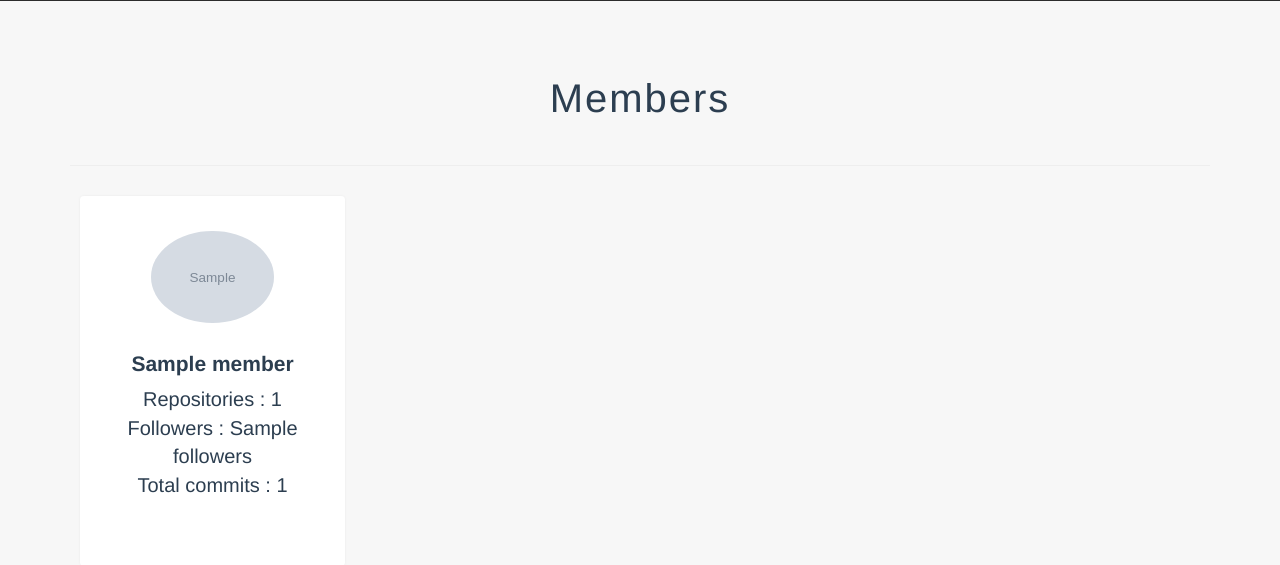
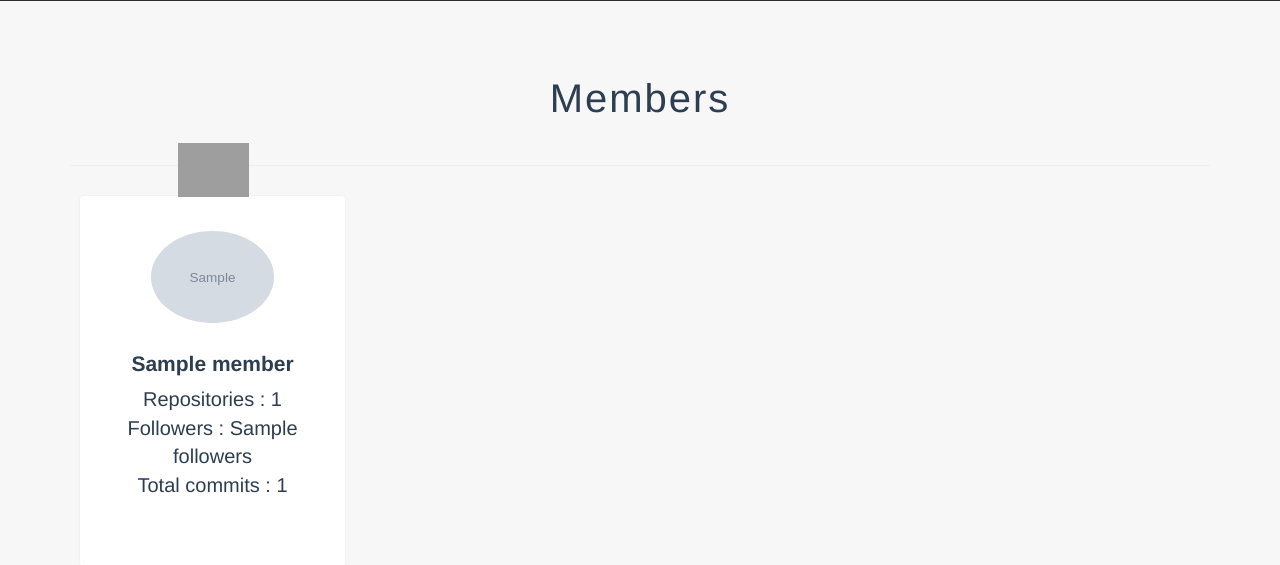
Before and after one commit to SubhrajitPrusty/codex-github, a Flask app: page / in a window 1280 px wide. Shown: the part 645-1210 px from the top of the page. Run offline with Flask 2, Linux system fonts and the light colour scheme; grey boxes marked "Sample" are stand-in pictures; a database or web service that is not in the repository returns one stand-in record (values such as "Sample title"); some libraries are stand-ins or nearby versions; grey boxes are pictures that could not be loaded.

Commit message:
added crown hint for top contributor

```diff
--- a/templates/index.html
+++ b/templates/index.html
@@ -35,6 +35,9 @@
       <hr>
       {% for member in context %}
       <div class="col-sm-6 col-md-3">
+        {% if context.index(member) == 0 %}
+            <img src="static/images/crown.png" alt="crown" style="max-width: 25%; position: absolute; margin-top: -15%; margin-left: 32.5%;">
+          {% endif %}
         <div class="thumbnail thumbnail-border fade">
           <a href="https://github.com/{{ member.username }}">
             <img alt="Profile Picture" class="img-circle" src="{{ member.avatar }}">
```
